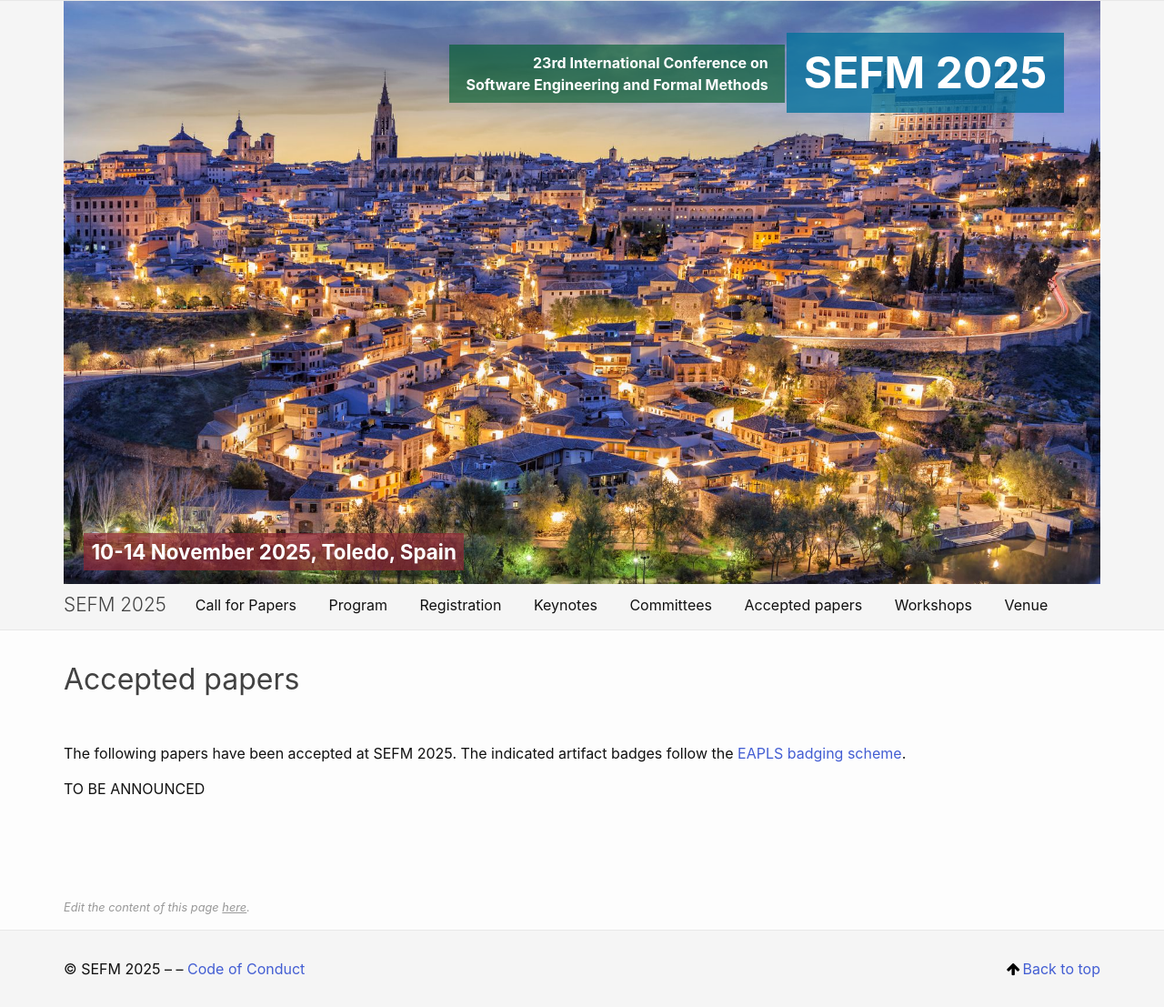
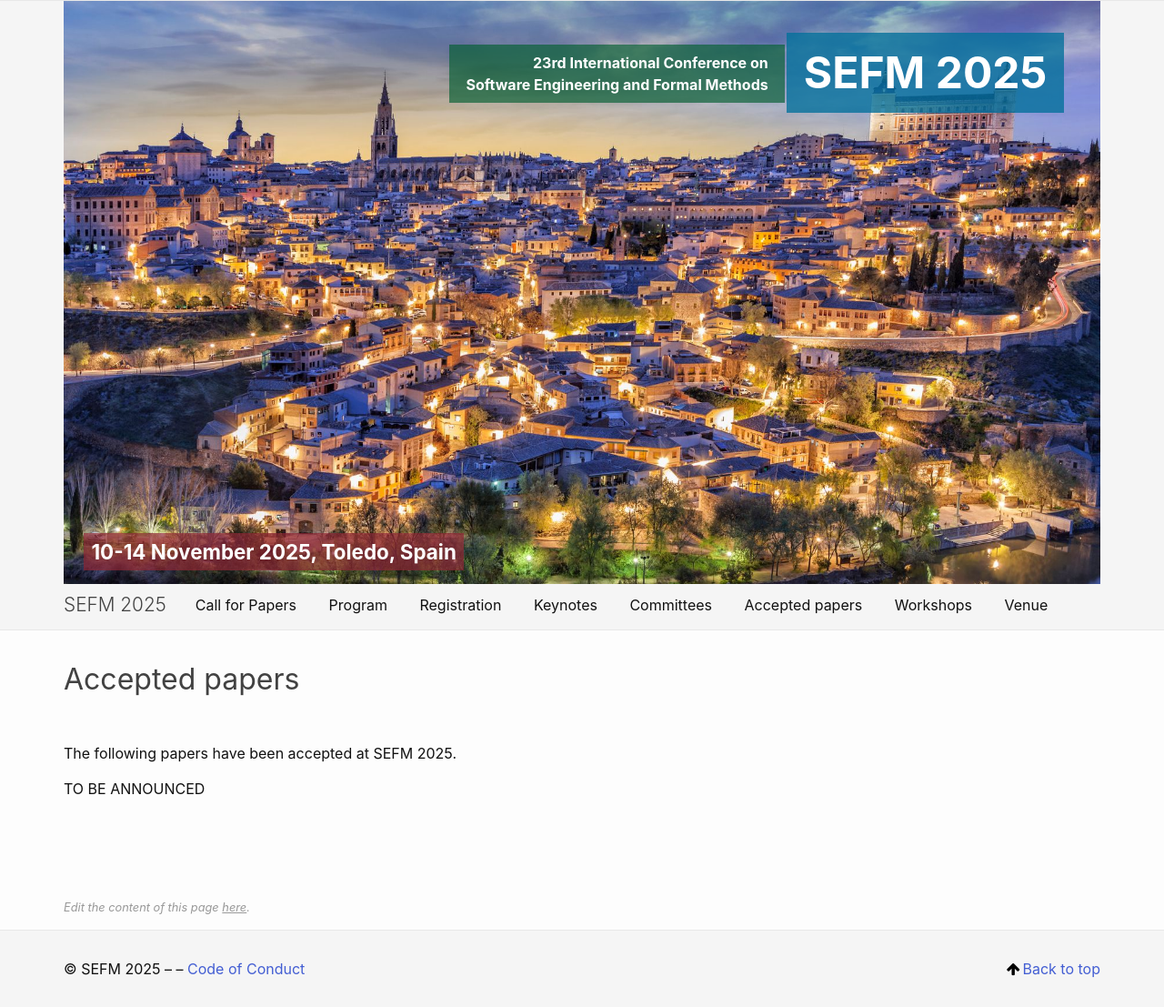
Before and after one commit to sefm-conference/2025, a Jekyll site: the page built from _pages/acceptedpapers.md, in a window 1280 px wide. Shown: the whole page at 91% size. Built offline with Jekyll 4.4.1, drawn with Linux system fonts in a browser that asks for light colours.

Commit message:
Update acceptedpapers.md

```diff
--- a/_pages/acceptedpapers.md
+++ b/_pages/acceptedpapers.md
@@ -11,6 +11,6 @@ published: true
 td > img { max-width: 48px } td:last-child { min-width: max-content }
 </style>
 
-The following papers have been accepted at SEFM 2025. The indicated artifact badges follow the [EAPLS badging scheme](https://eapls.org/pages/artifact_badges/).
+The following papers have been accepted at SEFM 2025.
 
 TO BE ANNOUNCED
```
